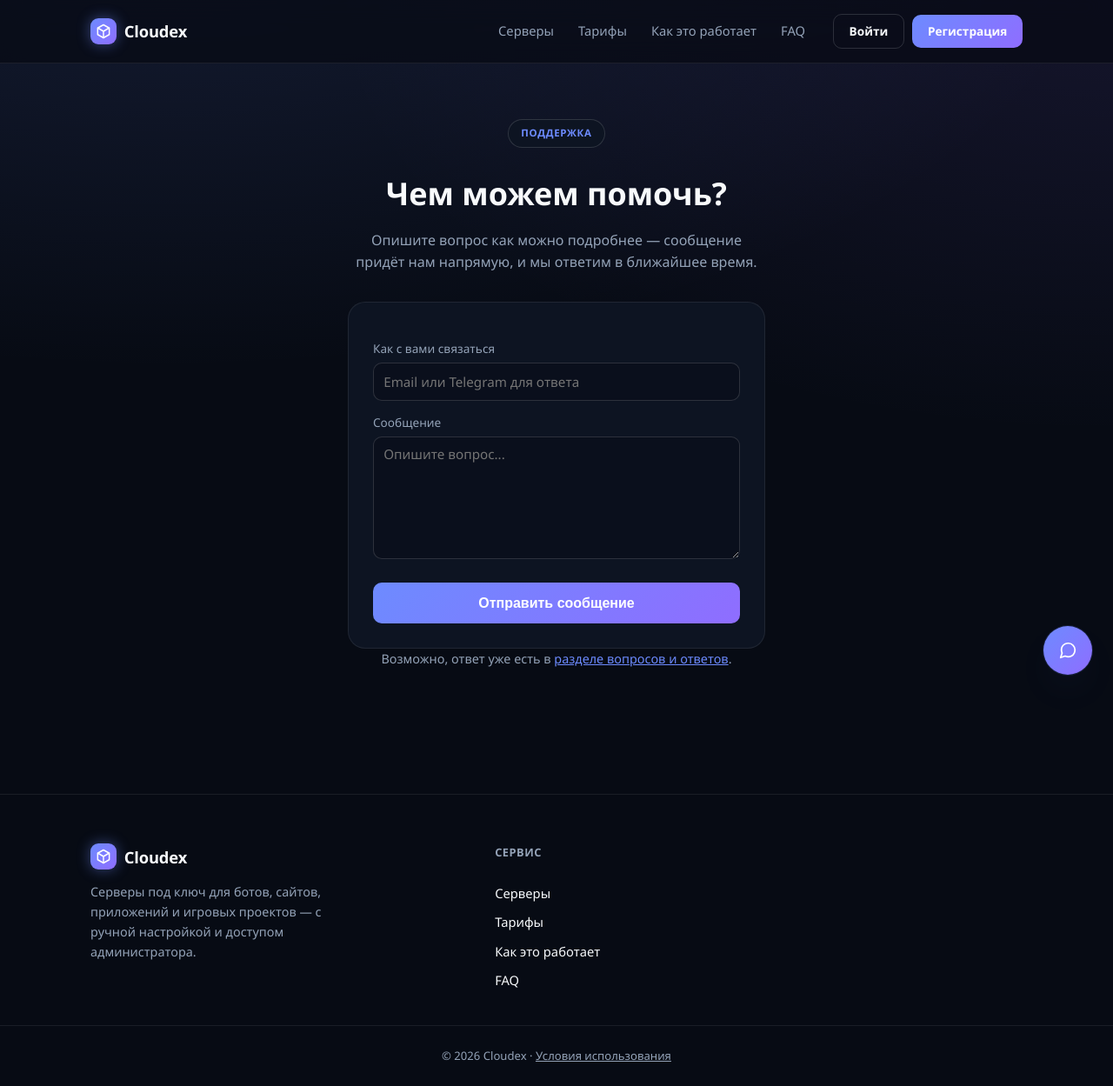
After one commit to DBazhen0v/cloudix, a Flask app: page /support in a window 1280 px wide. The commit adds this page. Shown: the whole page at 87% size. Run offline with Flask 3, Linux system fonts and the light colour scheme.

Commit message:
Rename Cloudix to Cloudex; add dedicated /support page
- Renamed the brand everywhere it appeared (title, header, footer,
  OG tags, terms page).
- New /support page: fuller version of the widget's message form
  (same POST endpoint, styled to match the rest of the site) for
  when someone wants more room than the popup gives. The widget now
  links to it via "Открыть в полном окне" instead of only offering
  the compact inline form.

```diff
--- a/app/routes.py
+++ b/app/routes.py
@@ -91,6 +91,11 @@ def order():
         "success",
     )
     return redirect(url_for("cabinet.index"))
+
+
+@bp.route("/support")
+def support_page():
+    return render_template("support.html")
 
 
 @bp.route("/support", methods=["POST"])
--- a/app/static/css/style.css
+++ b/app/static/css/style.css
@@ -1239,6 +1239,68 @@ form select:focus {
   resize: vertical;
 }
 
+.support-panel-expand {
+  display: flex;
+  align-items: center;
+  justify-content: center;
+  gap: 0.35rem;
+  margin-top: 0.85rem;
+  color: var(--muted);
+  text-decoration: none;
+  font-size: 0.82rem;
+  font-weight: 600;
+}
+
+.support-panel-expand:hover {
+  color: var(--accent);
+}
+
+/* Support page */
+
+.support-page {
+  padding-top: 4rem;
+}
+
+.support-page-inner {
+  max-width: 480px;
+  margin: 0 auto;
+  text-align: center;
+}
+
+.support-page-inner h1 {
+  font-size: clamp(1.75rem, 4vw, 2.25rem);
+  margin: 0 0 0.75rem;
+}
+
+.support-page-inner > p {
+  color: var(--muted);
+  margin: 0 0 2rem;
+}
+
+.support-page-form {
+  text-align: left;
+  background: var(--surface);
+  border: 1px solid var(--border);
+  border-radius: var(--radius-lg);
+  padding: 1.75rem;
+}
+
+.support-page-form button {
+  margin-top: 1.25rem;
+}
+
+.support-page-alt,
+.support-page-faq {
+  color: var(--muted);
+  font-size: 0.9rem;
+  margin-top: 1.5rem;
+}
+
+.support-page-alt a,
+.support-page-faq a {
+  color: var(--accent);
+}
+
 /* Flash messages */
 
 .flash-list {
--- a/app/templates/base.html
+++ b/app/templates/base.html
@@ -1,12 +1,12 @@
 <!doctype html>
-{% from "_icons.html" import icon_menu, icon_close, icon_cube %}
+{% from "_icons.html" import icon_menu, icon_close, icon_cube, icon_arrow_right %}
 <html lang="ru">
 <head>
   <meta charset="utf-8">
   <meta name="viewport" content="width=device-width, initial-scale=1">
-  <title>{% block title %}Cloudix — серверы под ключ{% endblock %}</title>
+  <title>{% block title %}Cloudex — серверы под ключ{% endblock %}</title>
   <meta name="description" content="{% block meta_description %}Аренда и настройка серверов для ботов, сайтов, приложений и игровых проектов. Готовый сервер с доступом администратора.{% endblock %}">
-  <meta property="og:title" content="Cloudix — серверы под ключ">
+  <meta property="og:title" content="Cloudex — серверы под ключ">
   <meta property="og:description" content="Аренда и настройка серверов для ботов, сайтов, приложений и игровых проектов.">
   <meta property="og:type" content="website">
   <meta name="theme-color" content="#070b14">
@@ -20,7 +20,7 @@
     <div class="header-inner">
       <a class="logo" href="{{ url_for('shop.index') }}">
         <span class="logo-mark" aria-hidden="true">{{ icon_cube(20) }}</span>
-        Cloudix
+        Cloudex
       </a>
 
       {% block nav %}
@@ -96,7 +96,7 @@
       <div class="footer-brand">
         <a class="logo" href="{{ url_for('shop.index') }}">
           <span class="logo-mark" aria-hidden="true">{{ icon_cube(20) }}</span>
-          Cloudix
+          Cloudex
         </a>
         <p>Серверы под ключ для ботов, сайтов, приложений и игровых проектов — с ручной настройкой и доступом администратора.</p>
       </div>
@@ -118,7 +118,7 @@
       {% endif %}
     </div>
     <div class="footer-bottom">
-      © 2026 Cloudix · <a href="{{ url_for('shop.terms') }}">Условия использования</a>
+      © 2026 Cloudex · <a href="{{ url_for('shop.terms') }}">Условия использования</a>
     </div>
   </footer>
   {% endblock %}
@@ -142,6 +142,7 @@
         <textarea id="support-message" name="message" rows="3" placeholder="Опишите вопрос..." required maxlength="1000"></textarea>
         <button type="submit" class="btn btn-full">Отправить</button>
       </form>
+      <a class="support-panel-expand" href="{{ url_for('shop.support_page') }}">Открыть в полном окне{{ icon_arrow_right(14) }}</a>
     </div>
     <button type="button" class="support-button" id="support-toggle" aria-expanded="false" aria-controls="support-panel">
       <svg viewBox="0 0 24 24" width="22" height="22" fill="none" stroke="currentColor" stroke-width="1.9" stroke-linecap="round" stroke-linejoin="round" aria-hidden="true"><path d="M21 11.5a8.4 8.4 0 0 1-.9 3.8 8.5 8.5 0 0 1-7.6 4.7 8.4 8.4 0 0 1-3.8-.9L3 21l1.9-5.7a8.4 8.4 0 0 1-.9-3.8 8.5 8.5 0 0 1 4.7-7.6 8.4 8.4 0 0 1 3.8-.9h.5a8.48 8.48 0 0 1 8 8v.5Z"/></svg>
--- a/app/templates/index.html
+++ b/app/templates/index.html
@@ -1,7 +1,7 @@
 {% extends "base.html" %}
 {% from "_icons.html" import icon_bolt, icon_shield, icon_wrench, icon_headset, icon_disk, icon_bot, icon_globe, icon_api, icon_layers, icon_cube, icon_check_circle, icon_card, icon_crypto, icon_transfer, icon_arrow_right, icon_close, icon_chevron_down %}
 
-{% block title %}Cloudix — серверы под ключ{% endblock %}
+{% block title %}Cloudex — серверы под ключ{% endblock %}
 
 {% block content %}
 <section class="hero">
--- /dev/null
+++ b/app/templates/support.html
@@ -0,0 +1,40 @@
+{% extends "base.html" %}
+
+{% block title %}Поддержка — Cloudex{% endblock %}
+{% block meta_description %}Свяжитесь с поддержкой Cloudex — опишите вопрос, и мы ответим напрямую.{% endblock %}
+
+{% block content %}
+<section class="support-page">
+  <div class="support-page-inner">
+    <span class="eyebrow">ПОДДЕРЖКА</span>
+    <h1>Чем можем помочь?</h1>
+    <p>Опишите вопрос как можно подробнее — сообщение придёт нам напрямую, и мы ответим в ближайшее время.</p>
+
+    <form method="post" action="{{ url_for('shop.support_message') }}" class="support-page-form">
+      <input type="hidden" name="csrf_token" value="{{ csrf_token }}">
+      <input type="hidden" name="next" value="{{ url_for('shop.support_page') }}">
+
+      {% if not user_logged_in %}
+      <label for="support-page-contact">Как с вами связаться</label>
+      <input type="text" id="support-page-contact" name="contact" placeholder="Email или Telegram для ответа" maxlength="200">
+      {% endif %}
+
+      <label for="support-page-message">Сообщение</label>
+      <textarea id="support-page-message" name="message" rows="6" placeholder="Опишите вопрос..." required maxlength="1000"></textarea>
+
+      <button type="submit" class="btn btn-large btn-full">Отправить сообщение</button>
+    </form>
+
+    {% if support_telegram_url or support_email %}
+    <p class="support-page-alt">
+      Или напишите напрямую:
+      {% if support_telegram_url %}<a href="{{ support_telegram_url }}" target="_blank" rel="noopener">Telegram</a>{% endif %}
+      {% if support_telegram_url and support_email %} · {% endif %}
+      {% if support_email %}<a href="mailto:{{ support_email }}">{{ support_email }}</a>{% endif %}
+    </p>
+    {% endif %}
+
+    <p class="support-page-faq">Возможно, ответ уже есть в <a href="{{ url_for('shop.index') }}#faq">разделе вопросов и ответов</a>.</p>
+  </div>
+</section>
+{% endblock %}
--- a/app/templates/terms.html
+++ b/app/templates/terms.html
@@ -1,7 +1,7 @@
 {% extends "base.html" %}
 
-{% block title %}Условия использования — Cloudix{% endblock %}
-{% block meta_description %}Условия использования сервиса Cloudix: регистрация, заказ и оплата серверов, доступ и ответственность.{% endblock %}
+{% block title %}Условия использования — Cloudex{% endblock %}
+{% block meta_description %}Условия использования сервиса Cloudex: регистрация, заказ и оплата серверов, доступ и ответственность.{% endblock %}
 
 {% block content %}
 <section class="policy">
@@ -11,7 +11,7 @@
     <p class="policy-updated">Действует с 2026 года. Мы можем обновлять этот текст по мере развития сервиса — актуальная версия всегда здесь, на этой странице.</p>
 
     <h2>1. О сервисе</h2>
-    <p>Cloudix — сервис аренды и настройки серверов для ботов, сайтов, приложений и игровых проектов. Настройка выполняется вручную администратором после заявки, а не автоматически.</p>
+    <p>Cloudex — сервис аренды и настройки серверов для ботов, сайтов, приложений и игровых проектов. Настройка выполняется вручную администратором после заявки, а не автоматически.</p>
 
     <h2>2. Регистрация и аккаунт</h2>
     <p>Для заказа сервера нужен аккаунт (email и пароль). Вы отвечаете за сохранность своих учётных данных и за действия, совершённые под вашим аккаунтом.</p>
```
